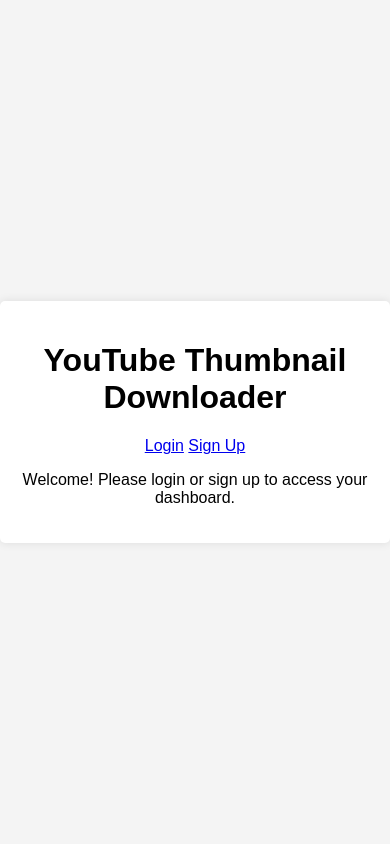
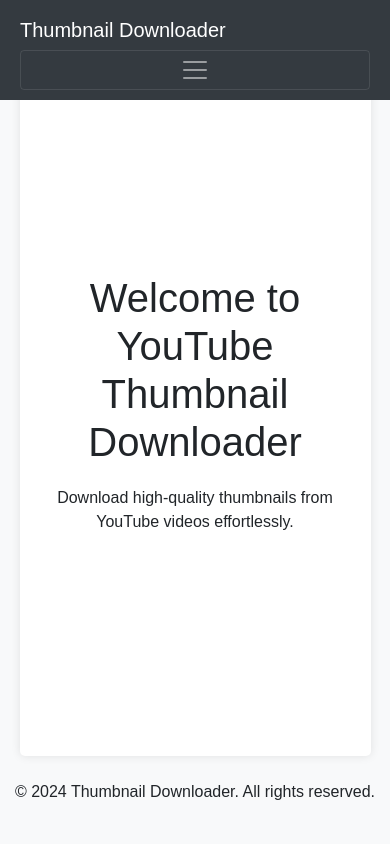
Before and after one commit to okaditya84/Thumbnail-Organizer, a Flask app: page / in a window 390 px wide. Run offline with Flask 3, Linux system fonts and the light colour scheme; some libraries are stand-ins or nearby versions.

Commit message:
feat(add): UI improvements

```diff
--- a/app.py
+++ b/app.py
@@ -1,15 +1,104 @@
-# app.py
+# # app.py
+
+# from flask import Flask, render_template, request, redirect, url_for, session, flash
+# from flask_sqlalchemy import SQLAlchemy
+# from flask_login import LoginManager, UserMixin, login_user, logout_user, login_required, current_user
+# import requests
+# from models import User, Thumbnail
+# from database import db
+
+# app = Flask(__name__)
+# app.config['SQLALCHEMY_DATABASE_URI'] = 'sqlite:///thumbnails.db'
+# app.config['SECRET_KEY'] = 'harrypotter'  # Change this to a strong secret key
+# db.init_app(app)
+
+# login_manager = LoginManager()
+# login_manager.init_app(app)
+# login_manager.login_view = 'login'
+
+# @login_manager.user_loader
+# def load_user(user_id):
+#     return User.query.get(int(user_id))
+
+# @app.before_request
+# def create_tables():
+#     if not hasattr(app, 'tables_created'):
+#         db.create_all()
+#         app.tables_created = True
+
+# @app.route('/')
+# def index():
+#     return render_template('index.html')
+
+# @app.route('/dashboard')
+# @login_required
+# def dashboard():
+#     user_thumbnails = Thumbnail.query.filter_by(user_id=current_user.id).all()
+#     return render_template('dashboard.html', thumbnails=user_thumbnails)
+
+# @app.route('/download_thumbnail', methods=['POST'])
+# @login_required
+# def download_thumbnail():
+#     youtube_url = request.form['youtube_url']
+#     video_id = youtube_url.split('v=')[-1] if 'v=' in youtube_url else youtube_url.split('/')[-1]
+
+#     thumbnail_url = f"https://img.youtube.com/vi/{video_id}/maxresdefault.jpg"
+#     thumbnail_response = requests.get(thumbnail_url)
+
+#     if thumbnail_response.status_code == 200:
+#         new_thumbnail = Thumbnail(url=thumbnail_url, user_id=current_user.id)
+#         db.session.add(new_thumbnail)
+#         db.session.commit()
+#         return redirect(url_for('dashboard'))
+#     else:
+#         flash("Thumbnail not available.", "danger")
+#         return redirect(url_for('dashboard'))
+
+# @app.route('/signup', methods=['GET', 'POST'])
+# def signup():
+#     if request.method == 'POST':
+#         username = request.form['username']
+#         password = request.form['password']
+#         new_user = User(username=username, password=password)
+#         db.session.add(new_user)
+#         db.session.commit()
+#         flash("Signup successful! Please log in.", "success")
+#         return redirect(url_for('login'))
+#     return render_template('signup.html')
+
+# @app.route('/login', methods=['GET', 'POST'])
+# def login():
+#     if request.method == 'POST':
+#         username = request.form['username']
+#         password = request.form['password']
+#         user = User.query.filter_by(username=username, password=password).first()
+#         if user:
+#             login_user(user)
+#             return redirect(url_for('dashboard'))
+#         flash("Invalid credentials. Please try again.", "danger")
+#     return render_template('login.html')
+
+# @app.route('/logout')
+# @login_required
+# def logout():
+#     logout_user()
+#     return redirect(url_for('index'))
+
+# if __name__ == '__main__':
+#     app.run(debug=True)
+
 
 from flask import Flask, render_template, request, redirect, url_for, session, flash
 from flask_sqlalchemy import SQLAlchemy
 from flask_login import LoginManager, UserMixin, login_user, logout_user, login_required, current_user
+from werkzeug.security import generate_password_hash, check_password_hash
 import requests
 from models import User, Thumbnail
 from database import db
 
 app = Flask(__name__)
 app.config['SQLALCHEMY_DATABASE_URI'] = 'sqlite:///thumbnails.db'
-app.config['SECRET_KEY'] = 'harrypotter'  # Change this to a strong secret key
+app.config['SECRET_KEY'] = 'your_secret_key'  # Change this to a strong secret key
 db.init_app(app)
 
 login_manager = LoginManager()
@@ -49,6 +138,7 @@ def download_thumbnail():
         new_thumbnail = Thumbnail(url=thumbnail_url, user_id=current_user.id)
         db.session.add(new_thumbnail)
         db.session.commit()
+        flash("Thumbnail downloaded successfully!", "success")
         return redirect(url_for('dashboard'))
     else:
         flash("Thumbnail not available.", "danger")
@@ -58,7 +148,7 @@ def download_thumbnail():
 def signup():
     if request.method == 'POST':
         username = request.form['username']
-        password = request.form['password']
+        password = generate_password_hash(request.form['password'])  # Hash the password
         new_user = User(username=username, password=password)
         db.session.add(new_user)
         db.session.commit()
@@ -71,8 +161,8 @@ def login():
     if request.method == 'POST':
         username = request.form['username']
         password = request.form['password']
-        user = User.query.filter_by(username=username, password=password).first()
-        if user:
+        user = User.query.filter_by(username=username).first()
+        if user and check_password_hash(user.password, password):  # Check hashed password
             login_user(user)
             return redirect(url_for('dashboard'))
         flash("Invalid credentials. Please try again.", "danger")
@@ -84,5 +174,19 @@ def logout():
     logout_user()
     return redirect(url_for('index'))
 
+@app.route('/profile', methods=['GET', 'POST'])
+@login_required
+def profile():
+    if request.method == 'POST':
+        username = request.form['username']
+        new_password = request.form['new_password']
+        current_user.username = username
+        if new_password:
+            current_user.password = generate_password_hash(new_password)
+        db.session.commit()
+        flash("Profile updated successfully!", "success")
+        return redirect(url_for('dashboard'))
+    return render_template('profile.html', user=current_user)
+
 if __name__ == '__main__':
     app.run(debug=True)
--- a/models.py
+++ b/models.py
@@ -1,4 +1,6 @@
-# models.py
+
+
+
 
 from database import db
 from flask_login import UserMixin
--- a/static/styles.css
+++ b/static/styles.css
@@ -1,11 +1,22 @@
 body {
     font-family: Arial, sans-serif;
     background-color: #f4f4f4;
+    margin: 0;
     display: flex;
-    justify-content: center;
-    align-items: center;
-    height: 100vh;
-    margin: 0;
+    flex-direction: column;
+    min-height: 100vh;
+}
+
+.navbar {
+    background-color: #333;
+    color: white;
+    padding: 10px 20px;
+    text-align: center;
+    position: fixed;
+    width: 100%;
+    top: 0;
+    left: 0;
+    z-index: 1000;
 }
 
 .container {
@@ -14,11 +25,23 @@ body {
     padding: 20px;
     border-radius: 5px;
     box-shadow: 0 0 10px rgba(0, 0, 0, 0.1);
+    margin-top: 60px; /* Adjust for the fixed navbar */
+    flex: 1;
+    display: flex;
+    flex-direction: column;
+    justify-content: center;
+    align-items: center;
+}
+
+h1 {
+    margin: 0;
+    padding: 20px 0;
 }
 
 input {
     padding: 10px;
     width: 80%;
+    max-width: 400px;
     margin: 10px 0;
 }
 
@@ -44,4 +67,22 @@ img {
     margin: 10px;
     border: 1px solid #ccc;
     border-radius: 4px;
+    max-width: 100%;
+    height: auto;
 }
+
+/* Responsive Design */
+@media (max-width: 600px) {
+    .container {
+        width: 90%;
+        padding: 10px;
+    }
+
+    input {
+        width: 100%;
+    }
+
+    button {
+        width: 100%;
+    }
+}
--- a/templates/dashboard.html
+++ b/templates/dashboard.html
@@ -1,3 +1,5 @@
+
+
  <!DOCTYPE html>
  <html lang="en">
  <head>
@@ -21,6 +23,7 @@
              {% endfor %}
          </ul>
          <a href="{{ url_for('logout') }}">Logout</a>
+         <a href="{{ url_for('profile') }}">Profile</a>
      </div>
  </body>
  </html>
--- a/templates/index.html
+++ b/templates/index.html
@@ -1,19 +1,42 @@
+
+
+
 <!DOCTYPE html>
 <html lang="en">
 <head>
     <meta charset="UTF-8">
     <meta name="viewport" content="width=device-width, initial-scale=1.0">
+    <link href="https://stackpath.bootstrapcdn.com/bootstrap/4.5.2/css/bootstrap.min.css" rel="stylesheet">
     <link rel="stylesheet" href="{{ url_for('static', filename='styles.css') }}">
     <title>YouTube Thumbnail Downloader</title>
 </head>
-<body>
-    <div class="container">
-        <h1>YouTube Thumbnail Downloader</h1>
-        <nav>
-            <a href="{{ url_for('login') }}">Login</a>
-            <a href="{{ url_for('signup') }}">Sign Up</a>
-        </nav>
-        <p>Welcome! Please login or sign up to access your dashboard.</p>
+<body class="bg-light">
+    <nav class="navbar navbar-expand-lg navbar-dark bg-dark">
+        <a class="navbar-brand" href="{{ url_for('index') }}">Thumbnail Downloader</a>
+        <button class="navbar-toggler" type="button" data-toggle="collapse" data-target="#navbarNav" aria-controls="navbarNav" aria-expanded="false" aria-label="Toggle navigation">
+            <span class="navbar-toggler-icon"></span>
+        </button>
+        <div class="collapse navbar-collapse" id="navbarNav">
+            <ul class="navbar-nav ml-auto">
+                <li class="nav-item">
+                    <a class="nav-link" href="{{ url_for('login') }}">Login</a>
+                </li>
+                <li class="nav-item">
+                    <a class="nav-link" href="{{ url_for('signup') }}">Sign Up</a>
+                </li>
+            </ul>
+        </div>
+    </nav>
+    <div class="container mt-5">
+        <h1 class="text-center">Welcome to YouTube Thumbnail Downloader</h1>
+        <p class="text-center">Download high-quality thumbnails from YouTube videos effortlessly.</p>
     </div>
+    <footer class="text-center py-4">
+        <p>&copy; 2024 Thumbnail Downloader. All rights reserved.</p>
+    </footer>
+
+    <script src="https://code.jquery.com/jquery-3.5.1.slim.min.js"></script>
+    <script src="https://cdn.jsdelivr.net/npm/@popperjs/core@2.9.2/dist/umd/popper.min.js"></script>
+    <script src="https://stackpath.bootstrapcdn.com/bootstrap/4.5.2/js/bootstrap.min.js"></script>
 </body>
 </html>
--- a/templates/profile.html
+++ b/templates/profile.html
@@ -1,3 +1,6 @@
+
+
+
 <!DOCTYPE html>
 <html lang="en">
 <head>
```
Also changed, not shown: templates/login.html (+26 -8 lines), templates/signup.html (+26 -8 lines). Lines whose indentation alone changed are shown as unchanged.
